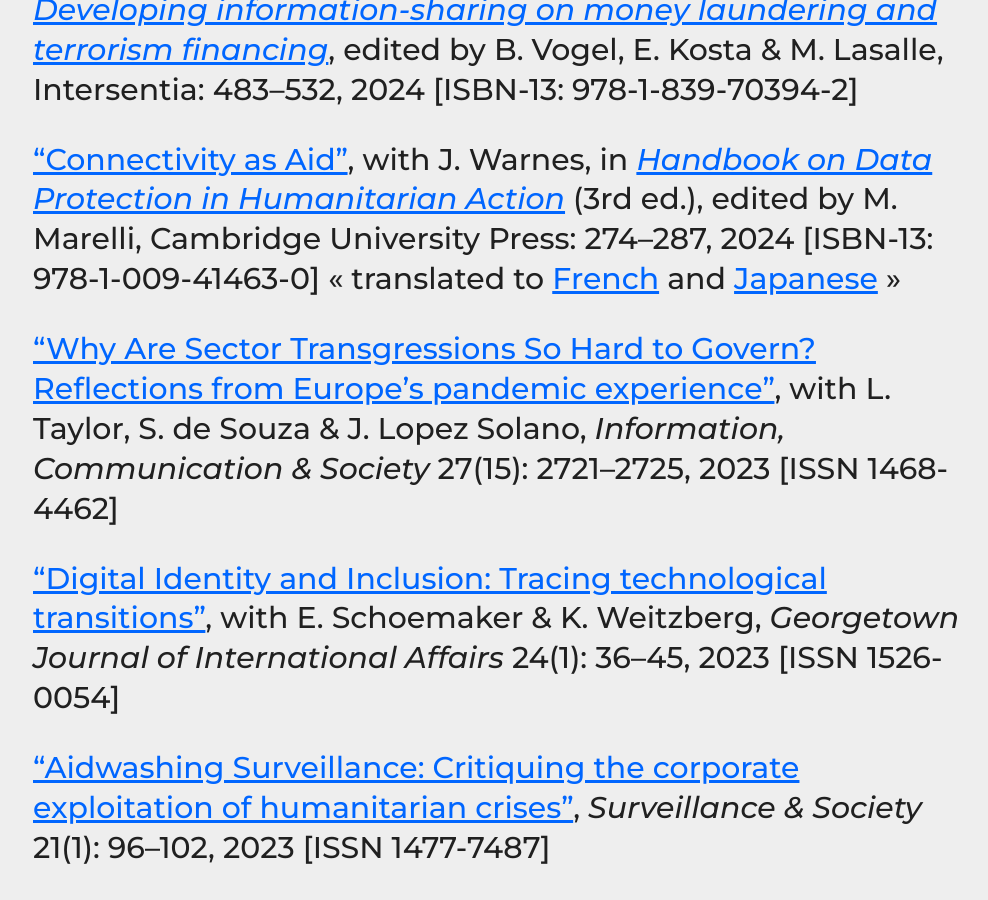
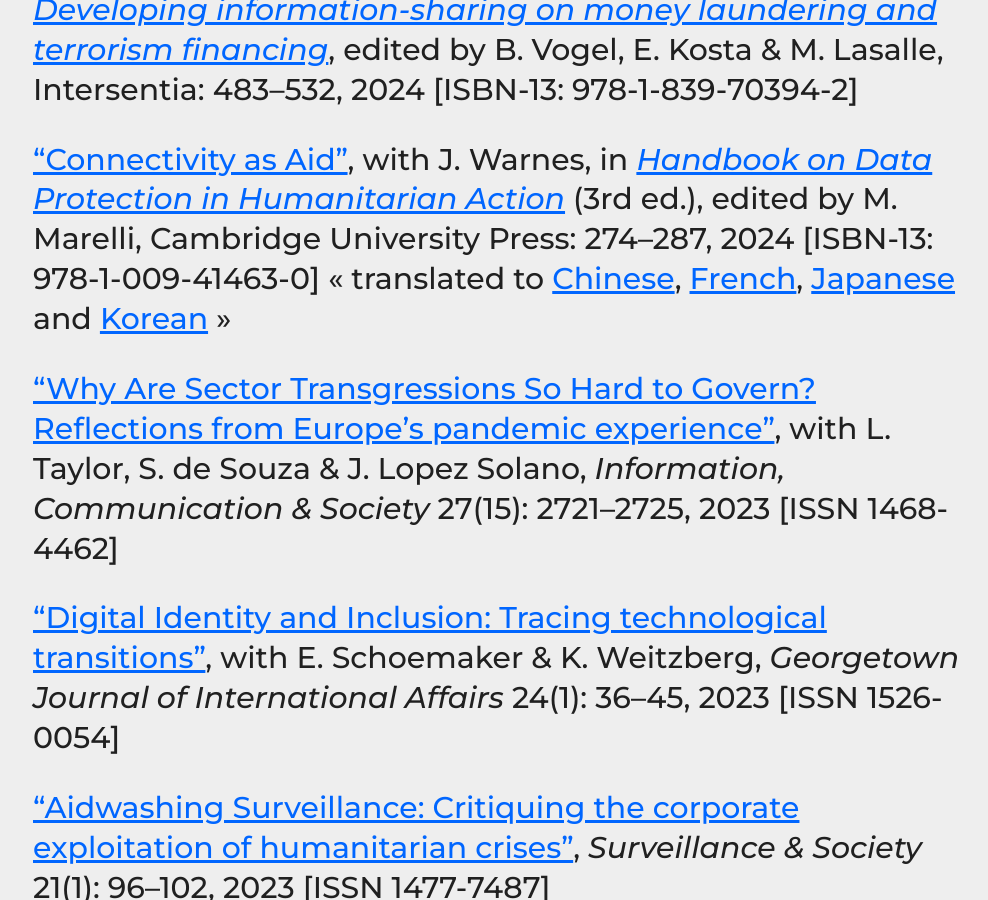
Before and after one commit to haroonalrasheed/641a, a Jekyll site: the page built from selected-publications/index.md, in a window 1280 px wide and 900 px high, scrolled down 2254 px. Shown: the whole window, without its empty margins (131-1119 px from the left). Built offline with Jekyll 4.4.1, drawn with Linux system fonts in a browser that asks for light colours; part of the change alters nothing that is shown.

Commit message:
Update index.md

```diff
--- a/selected-publications/index.md
+++ b/selected-publications/index.md
@@ -35,7 +35,7 @@ _Transgressive Tech_, with L. Taylor, S. de Souza, J. Lopez-Solano, O. Sabbah &
 “How Technology and Law Interact to Combat Financial Crime”, with S. De Conca, E. Kosta & M. Roussos, in [_Law of Public-Private Cooperation Against Financial Crime:
 Developing information-sharing on money laundering and terrorism financing_](https://www.larcier-intersentia.com/en/law-public-private-cooperation-financial-crime-9781839704666.html), edited by B. Vogel, E. Kosta & M. Lasalle, Intersentia: 483–532, 2024 [ISBN-13: 978-1-839-70394-2]
 
-["Connectivity as Aid"](https://doi.org/10.1017/9781009414630.021), with J. Warnes, in [_Handbook on Data Protection in Humanitarian Action_](https://www.cambridge.org/core/books/handbook-on-data-protection-in-humanitarian-action/025CE3DFD1FAD908DD1412C20E49F955) (3rd ed.), edited by M. Marelli, Cambridge University Press: 274–287, 2024 [ISBN-13: 978-1-009-41463-0] << translated to [French](https://shop.icrc.org/download/ebook?sku=4305/001-ebook) and [Japanese](https://shop.icrc.org/download/ebook?sku=4305/209-ebook) >>
+["Connectivity as Aid"](https://doi.org/10.1017/9781009414630.021), with J. Warnes, in [_Handbook on Data Protection in Humanitarian Action_](https://www.cambridge.org/core/books/handbook-on-data-protection-in-humanitarian-action/025CE3DFD1FAD908DD1412C20E49F955) (3rd ed.), edited by M. Marelli, Cambridge University Press: 274–287, 2024 [ISBN-13: 978-1-009-41463-0] << translated to [Chinese](https://shop.icrc.org/download/ebook?sku=4305/006-ebook), [French](https://shop.icrc.org/download/ebook?sku=4305/001-ebook), [Japanese](https://shop.icrc.org/download/ebook?sku=4305/209-ebook) and [Korean](https://shop.icrc.org/download/ebook?sku=4305/210-ebook) >>
 
 ["Why Are Sector Transgressions So Hard to Govern? Reflections from Europe’s pandemic experience"](https://doi.org/10.1080/1369118X.2023.2264919), with L. Taylor, S. de Souza & J. Lopez Solano, _Information, Communication & Society_ 27(15): 2721–2725, 2023 [ISSN 1468-4462]
 
```
